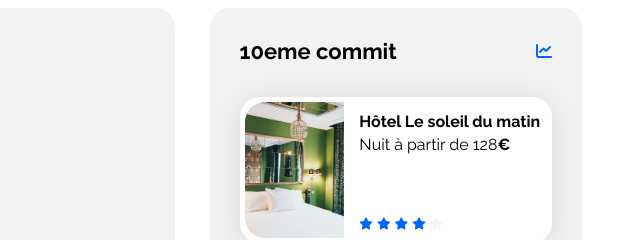
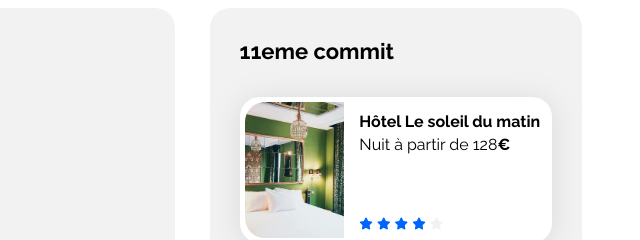
Before and after one commit to lilirose24/testrepo, a plain HTML site: page index.html in a window 1280 px wide. Shown: the top 240 px of the page, 640-1280 px from the left. Drawn offline with Linux system fonts and the light colour scheme.

Commit message:
11 eme commit

```diff
--- a/index.html
+++ b/index.html
@@ -24,8 +24,8 @@
                 </section>
                 <section class="populaires">
                     <div class="populaires-title">
-                        <h2 class="section-title"> 10eme commit </h2>
-                        <i class="fa-solid fa-chart-line" aria-hidden="true"></i>
+                        <h2 class="section-title"> 11eme commit </h2>
+                        <i class="fa-solid fa-chartline" aria-hidden="true"></i>
                     </div>
                     <div class="populaires-cards">
                         <a href="#">
```
